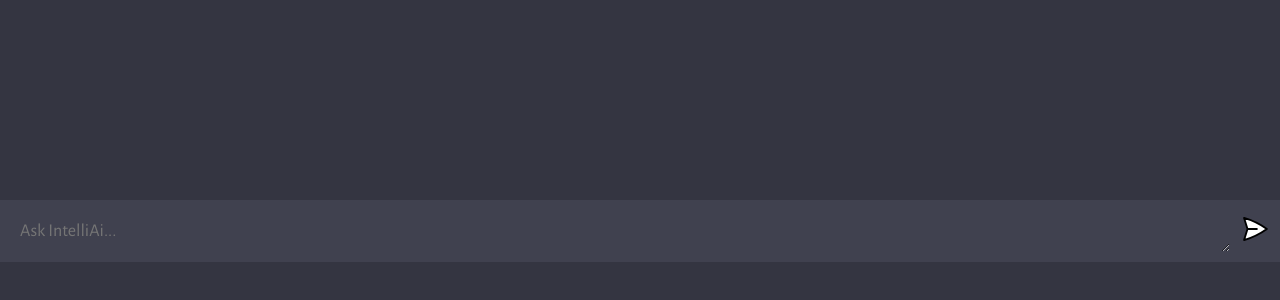
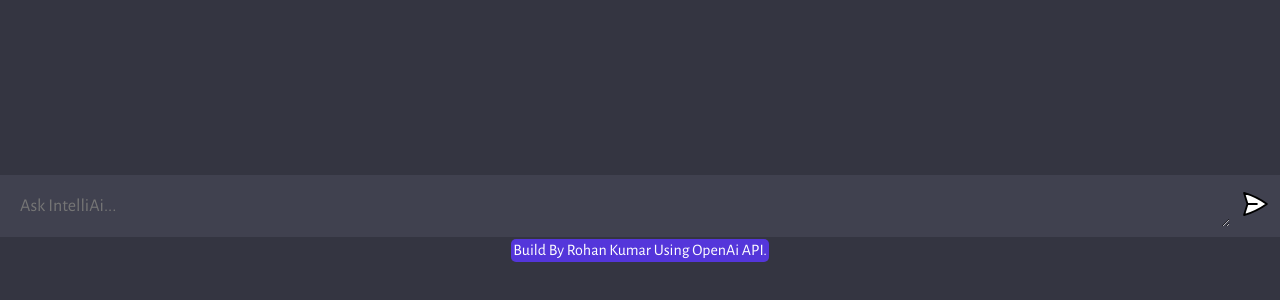
Before and after one commit to codytron21/intelli_ai, a website built with Vite: page client/index.html in a window 1280 px wide. Shown: the part 478-778 px from the top of the page. Built offline with nearby package versions, Linux system fonts and the light colour scheme.

Commit message:
adds credits

```diff
--- a/client/index.html
+++ b/client/index.html
@@ -4,6 +4,7 @@
     <meta charset="UTF-8" />
     <link rel="icon" type="image/svg+xml" href="favicon.ico" />
     <meta name="viewport" content="width=device-width, initial-scale=1.0" />
+    <meta name="author" content="Rohan Kumar" />
     <link rel="stylesheet" href="style.css" />
     <title>Intelli Ai</title>
   </head>
@@ -19,8 +20,8 @@
         ></textarea>
         <button type="submit"><img src="assets/send.svg" /></button>
       </form>
+      <p>Build By Rohan Kumar Using OpenAi API.</p>
     </div>
-
     <script type="module" src="script.js"></script>
   </body>
 </html>
```
